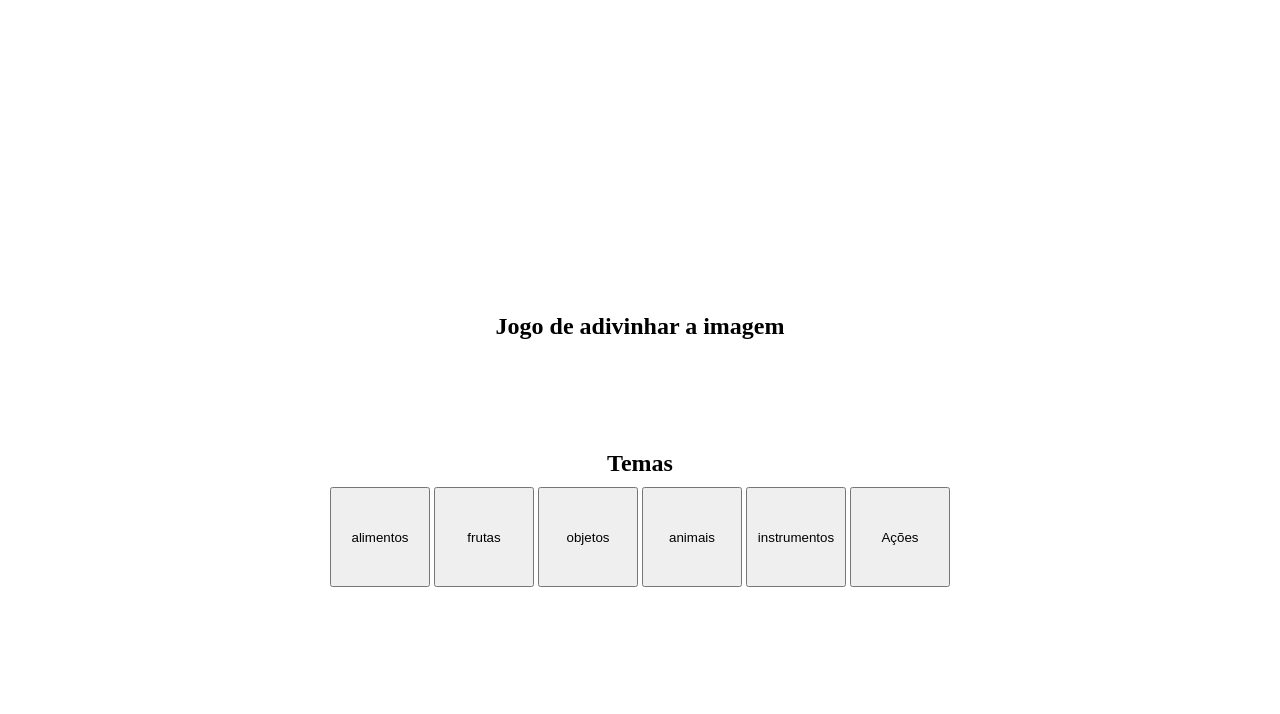
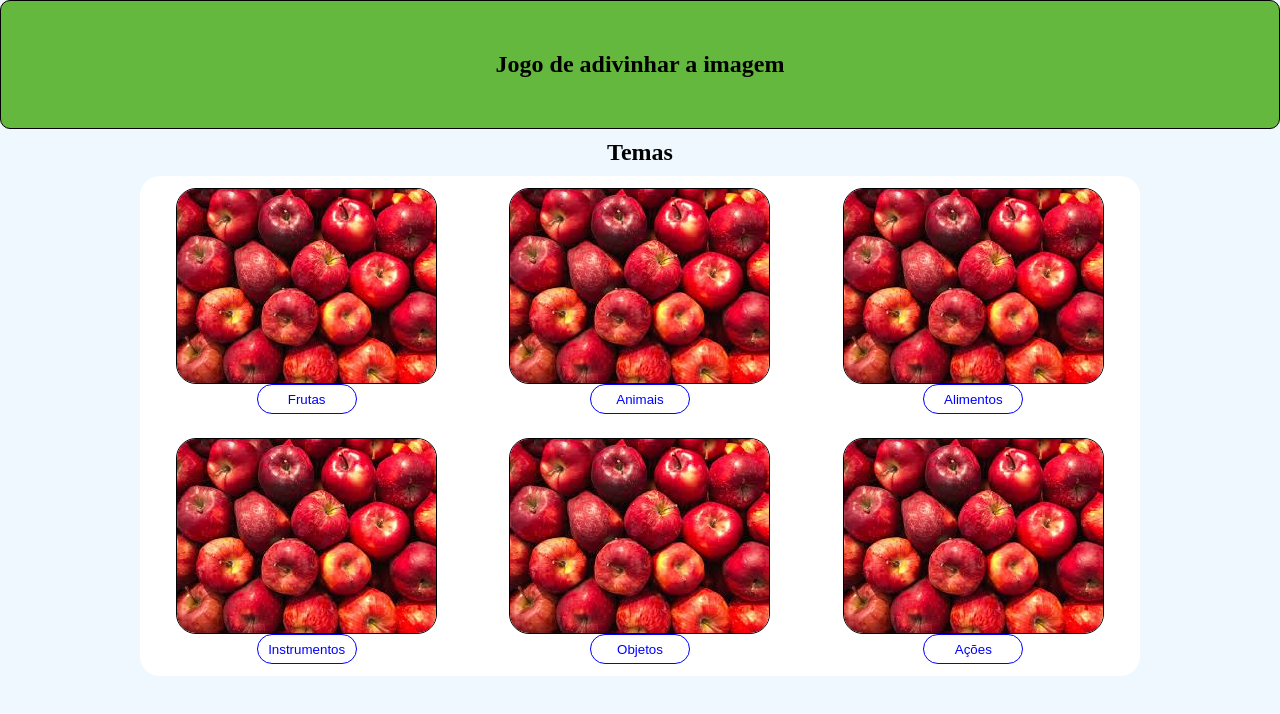
Before and after one commit to RenanNbr/qualquer-coisa, a plain HTML site: page jogo-pensamento-Computacional/index.html in a window 1280 px wide. Drawn offline with Linux system fonts and the light colour scheme.

Commit message:
Add files via upload

```diff
--- a/jogo-pensamento-Computacional/index.html
+++ b/jogo-pensamento-Computacional/index.html
@@ -11,32 +11,44 @@
     <header>
          <nav>
         <h1>Jogo de adivinhar a imagem</h1>
-        <h2>Temas</h2>
+
          </nav>
-    </header>
+        </header>
+           <h2>Temas</h2>
+    <main>
+        <div class="imagens">
 
-    <main>
-        <div class="butao">
-        <a href="pagina2.html">
-          <button>alimentos</button>
-        </a>
-        <a href="teste.html">
-            <button>frutas</button>
-        </a>
-        <a href="pagina2.html">
-            <button>objetos</button>
-        </a>
-        <a href="pagina2.html">
-            <button>animais</button>
-        </a>
-        <a href="pagina2.html">
-            <button>instrumentos</button>
-        </a>
-        <a href="pagina2.html">
-            <button>Ações</button>
-        </a>
+            <div class="divImg">
+        <img src="maça.jpg" alt="">
+            <button class="buttonImg">Frutas</button>
+            </div>
 
-        </div>
+            <div class="divImg">
+        <img src="maça.jpg" alt="">
+            <button class="buttonImg">Animais</button>
+            </div>
+
+            <div class="divImg">
+        <img src="maça.jpg" alt="">
+            <button class="buttonImg">Alimentos</button>
+            </div>
+
+            <div class="divImg">
+        <img src="maça.jpg" alt="">
+            <button class="buttonImg">Instrumentos</button>
+            </div>
+
+            <div class="divImg">
+        <img src="maça.jpg" alt="">
+            <button class="buttonImg">Objetos</button>
+            </div>
+
+            <div class="divImg">
+        <img src="maça.jpg" alt="">
+            <button class="buttonImg">Ações</button>
+            </div>
+
+    </div>
     </main>
 </body>
 </html>
--- a/jogo-pensamento-Computacional/style2.css
+++ b/jogo-pensamento-Computacional/style2.css
@@ -2,22 +2,14 @@
     margin: 0;
 }
 
-html, body{
-    max-width: 100vw;
-    min-height: 100vh;
-
-}
-
-body{
-    display: flex;
-    justify-content: center;
-    align-items: center;
-    flex-direction: column;
+a{
+    text-decoration: none;
 }
 
 h1{
-    padding: 100px
+    padding: 50px
 }
+
 h2{
     display: flex;
     justify-content: center;
@@ -25,11 +17,60 @@ h2{
     padding: 10px;
 }
 
-button{
+header{
+    display: flex;
+    background-color: rgb(101, 184, 62);
+    justify-content: center;
+    align-items: center;
+    border: solid 1px;
+    border-radius: 10px;
+}
+
+.imagens{
+    max-width: 1000px;
+    height: 500px;
+    margin: 0 auto;
+    display: flex;
+    flex-flow: wrap row;
+    justify-content: space-around;
+    align-items: center;
+    background-color: white;
+    border-radius: 20px ;
+
+}
+
+.buttonImg{
     width: 100px;
-    height: 100px;
-    gap: 20px;
+    height: 30px;
+    border: solid 1px blue;
+    border-radius: 20px;
+    color: blue;
+    background-color: white;
+    transition: background-color 0.5s ease, color 0.5s ease, transform 0.5s ease;
 }
-a{
-    text-decoration: none;
+
+
+
+
+.divImg {
+    display: flex;
+    flex-flow: column wrap;
+    justify-content: center;
+    align-items: center;
 }
+
+.buttonImg:hover{
+    background-color: rgb(0, 0, 124);
+    color: white;
+    transform: scale(1.2)
+}
+
+
+body{
+    background-color: #f0f8ff;
+}
+
+img{
+    border: solid 1px;
+    border-radius: 20px;
+}
```
Also changed, not shown: jogo-pensamento-Computacional/html-pastas/html.html (+2 -3 lines), jogo-pensamento-Computacional/pagina2.html (+7 -21 lines), jogo-pensamento-Computacional/style.css (+9 -0 lines), jogo-pensamento-Computacional/scr.js (added).
